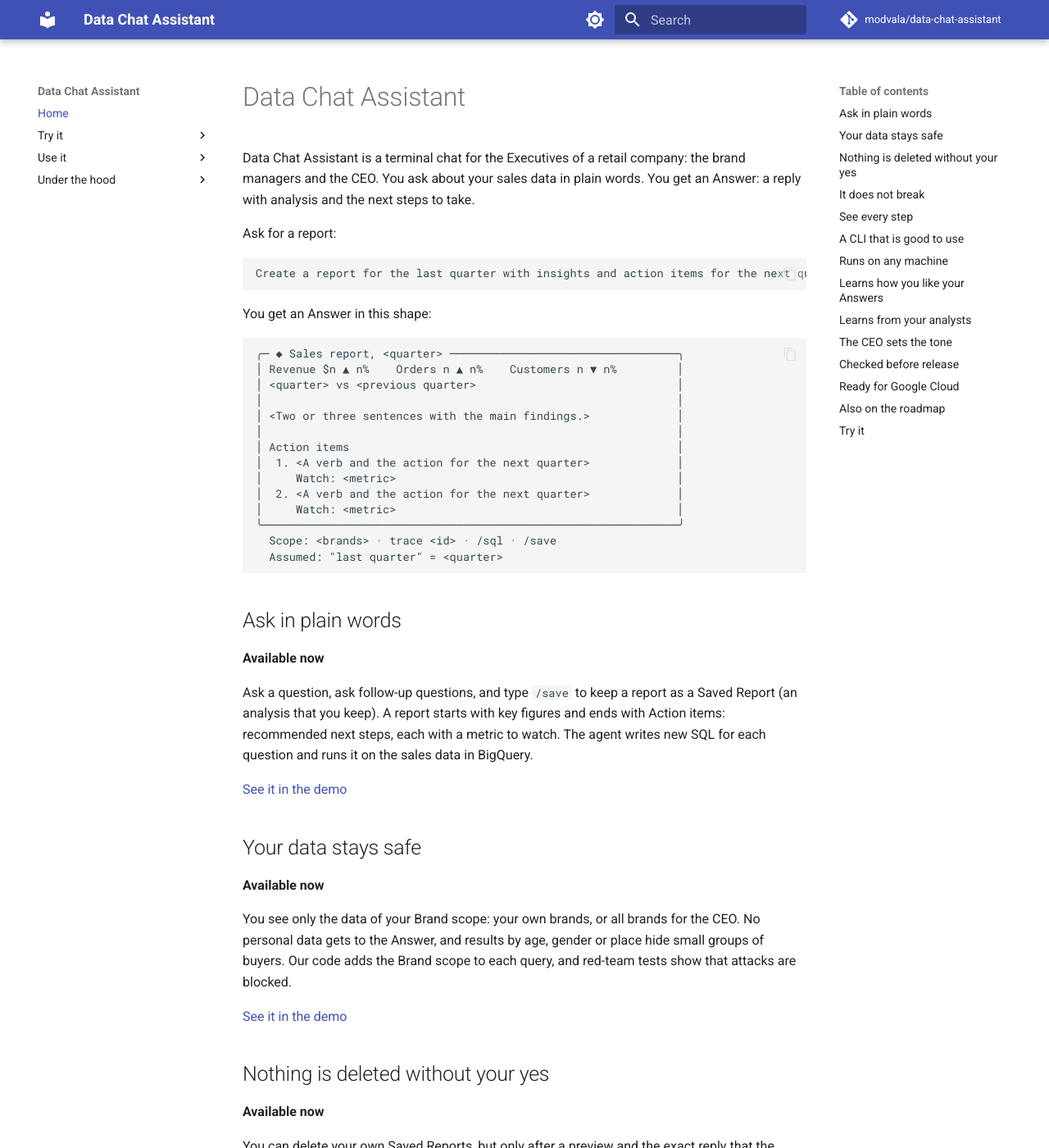
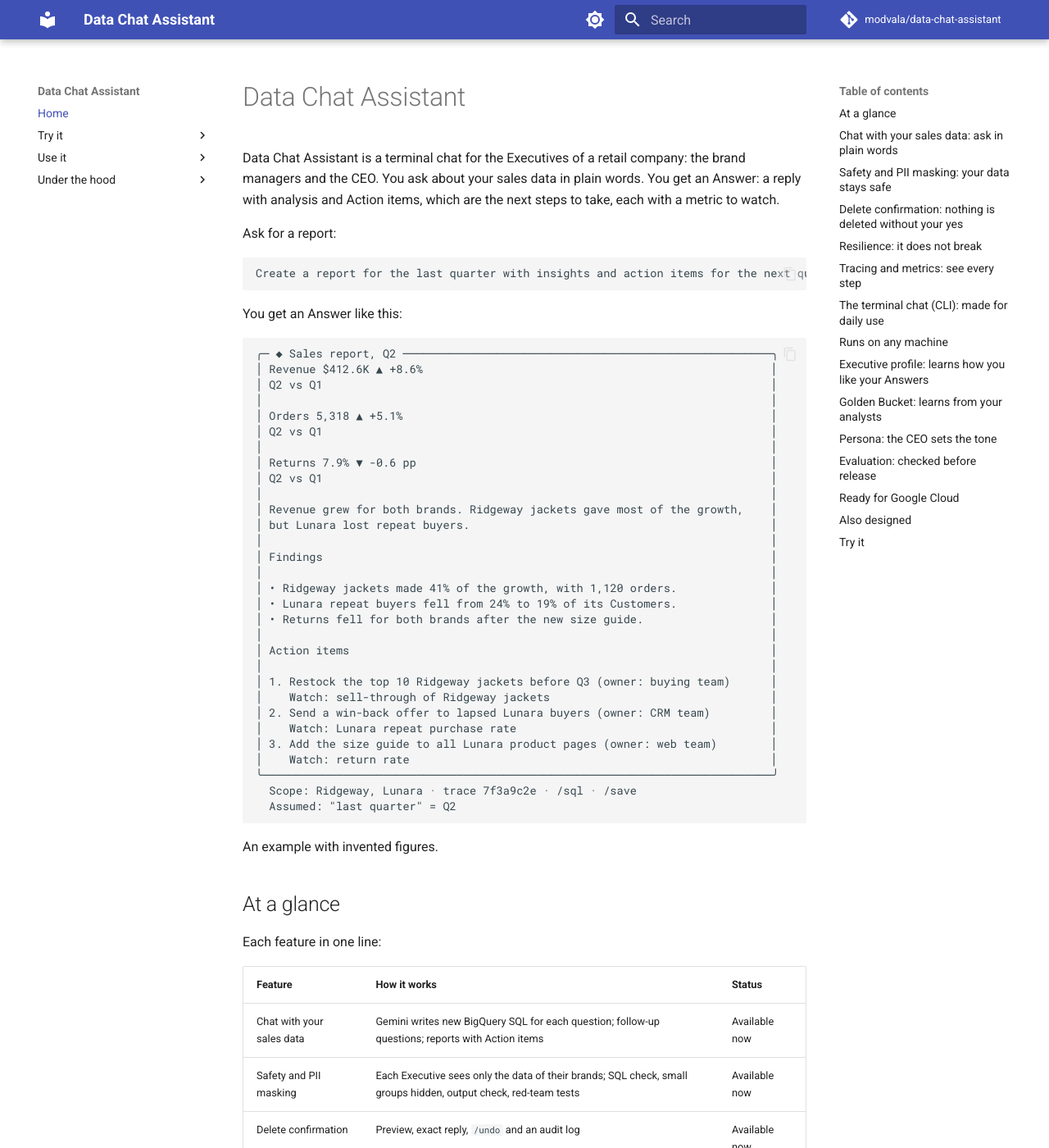
Before and after one commit to modvala/data-chat-assistant, an MkDocs documentation site: the page built from docs/site/index.md, in a window 1280 px wide and 1400 px high. Shown: the whole window at 82% size. Built offline with MkDocs 1.6.1 and Material for MkDocs 9.7.7, drawn with Linux system fonts in a browser that asks for light colours; comment, search, counter and statistics services are not loaded; some of the changed text lies outside the part shown.

Commit message:
Make the landing page clearer and remove the AC tags
The owner's feedback on the live landing page: the example was a
template, the feature names were hard to find, and the Demo tour still
showed acceptance criterion IDs.

- Home: the hero shows a full example Answer with invented figures, in
  the layout that the CLI really draws. A new "At a glance" table gives
  each feature, how it works and its status in one line. Each headline
  starts with the known name of the feature (Tracing and metrics,
  Golden Bucket, Evaluation, Executive profile, Persona). The CLI
  section explains the screen and the main commands. "Also designed"
  lists the other designed features.
- Demo tour: the headings and the intro have no acceptance criterion
  IDs. The 18 links to the scenarios (coverage table and Home) use the
  new anchors.
- Skill: no site page names a requirement ID; the Home spec has the
  realistic hero, the At a glance table and the named headlines.

Co-Authored-By: Claude Opus 5.5 <noreply@anthropic.com>

````diff
--- a/docs/site/index.md
+++ b/docs/site/index.md
@@ -1,6 +1,6 @@
 # Data Chat Assistant
 
-Data Chat Assistant is a terminal chat for the Executives of a retail company: the brand managers and the CEO. You ask about your sales data in plain words. You get an Answer: a reply with analysis and the next steps to take.
+Data Chat Assistant is a terminal chat for the Executives of a retail company: the brand managers and the CEO. You ask about your sales data in plain words. You get an Answer: a reply with analysis and Action items, which are the next steps to take, each with a metric to watch.
 
 Ask for a report:
 
@@ -8,42 +8,77 @@ Ask for a report:
 Create a report for the last quarter with insights and action items for the next quarter
 ```
 
-You get an Answer in this shape:
+You get an Answer like this:
 
 ```text
-╭─ ◆ Sales report, <quarter> ──────────────────────────────────╮
-│ Revenue $n ▲ n%    Orders n ▲ n%    Customers n ▼ n%         │
-│ <quarter> vs <previous quarter>                              │
-│                                                              │
-│ <Two or three sentences with the main findings.>             │
-│                                                              │
-│ Action items                                                 │
-│  1. <A verb and the action for the next quarter>             │
-│     Watch: <metric>                                          │
-│  2. <A verb and the action for the next quarter>             │
-│     Watch: <metric>                                          │
-╰──────────────────────────────────────────────────────────────╯
-  Scope: <brands> · trace <id> · /sql · /save
-  Assumed: "last quarter" = <quarter>
+╭─ ◆ Sales report, Q2 ───────────────────────────────────────────────────────╮
+│ Revenue $412.6K ▲ +8.6%                                                    │
+│ Q2 vs Q1                                                                   │
+│                                                                            │
+│ Orders 5,318 ▲ +5.1%                                                       │
+│ Q2 vs Q1                                                                   │
+│                                                                            │
+│ Returns 7.9% ▼ -0.6 pp                                                     │
+│ Q2 vs Q1                                                                   │
+│                                                                            │
+│ Revenue grew for both brands. Ridgeway jackets gave most of the growth,    │
+│ but Lunara lost repeat buyers.                                             │
+│                                                                            │
+│ Findings                                                                   │
+│                                                                            │
+│ • Ridgeway jackets made 41% of the growth, with 1,120 orders.              │
+│ • Lunara repeat buyers fell from 24% to 19% of its Customers.              │
+│ • Returns fell for both brands after the new size guide.                   │
+│                                                                            │
+│ Action items                                                               │
+│                                                                            │
+│ 1. Restock the top 10 Ridgeway jackets before Q3 (owner: buying team)      │
+│    Watch: sell-through of Ridgeway jackets                                 │
+│ 2. Send a win-back offer to lapsed Lunara buyers (owner: CRM team)         │
+│    Watch: Lunara repeat purchase rate                                      │
+│ 3. Add the size guide to all Lunara product pages (owner: web team)        │
+│    Watch: return rate                                                      │
+╰────────────────────────────────────────────────────────────────────────────╯
+  Scope: Ridgeway, Lunara · trace 7f3a9c2e · /sql · /save
+  Assumed: "last quarter" = Q2
 ```
 
-## Ask in plain words
+An example with invented figures.
+
+## At a glance
+
+Each feature in one line:
+
+| Feature | How it works | Status |
+| --- | --- | --- |
+| Chat with your sales data | Gemini writes new BigQuery SQL for each question; follow-up questions; reports with Action items | Available now |
+| Safety and PII masking | Each Executive sees only the data of their brands; SQL check, small groups hidden, output check, red-team tests | Available now |
+| Delete confirmation | Preview, exact reply, `/undo` and an audit log | Available now |
+| Resilience | Self-correction, retries, backup model, budgets, `Ctrl+C` and chaos mode | Available now |
+| Tracing and metrics | OpenTelemetry trace for each question, `/trace` and a metrics command | Available now |
+| Terminal chat (CLI) | A status line for each step, an Answer panel, typed commands, and modes for screen readers | Available now |
+| Executive profile | Learns how you like your Answers; `/profile` shows and edits it | Coming next |
+| Golden Bucket | A golden dataset of approved analyst work (question, SQL, report) that guides new queries | Coming next |
+| Persona | The CEO edits the tone in a form, with versions, preview and rollback | Coming next |
+| Evaluation | Test questions with reference SQL in CI, a judge model and side-by-side tests | Coming next |
+
+## Chat with your sales data: ask in plain words
 
 **Available now**
 
-Ask a question, ask follow-up questions, and type `/save` to keep a report as a Saved Report (an analysis that you keep). A report starts with key figures and ends with Action items: recommended next steps, each with a metric to watch. The agent writes new SQL for each question and runs it on the sales data in BigQuery.
+Ask a question and follow-up questions, or ask for a report with key figures, findings and Action items. Type `/save` to keep a report as a Saved Report: an analysis that you keep. Gemini writes new SQL for each question, and our code checks the SQL and runs it on the sales data in BigQuery.
 
-[See it in the demo](demo-tour.md#d1-core-chat-ac-core1)
+[See it in the demo](demo-tour.md#d1-core-chat)
 
-## Your data stays safe
+## Safety and PII masking: your data stays safe
 
 **Available now**
 
-You see only the data of your Brand scope: your own brands, or all brands for the CEO. No personal data gets to the Answer, and results by age, gender or place hide small groups of buyers. Our code adds the Brand scope to each query, and red-team tests show that attacks are blocked.
+You see only the data of your Brand scope: your own brands, or all brands for the CEO. No personal data gets to the Answer, and results by age, gender or place hide small groups of buyers. Our code checks each question, each query and each Answer, and red-team tests show that attacks are blocked.
 
-[See it in the demo](demo-tour.md#d3-brand-scope-ac-r22)
+[See it in the demo](demo-tour.md#d3-brand-scope)
 
-## Nothing is deleted without your yes
+## Delete confirmation: nothing is deleted without your yes
 
 **Available now**
 
@@ -60,29 +95,42 @@ flowchart TB
     D --> U["/undo brings<br/>the reports back"]
 ```
 
-[See it in the demo](demo-tour.md#d5-delete-with-a-strict-confirmation-ac-r31)
+[See it in the demo](demo-tour.md#d5-delete-with-a-strict-confirmation)
 
-## It does not break
+## Resilience: it does not break
 
 **Available now**
 
-A failed query gets a fix, and an empty result gets a reason, such as `Did you mean …?` for a value that has a typo. When a service fails, the agent tries again or uses a backup model, and your session continues. Each question has a budget of model calls, data and time, `Ctrl+C` stops a question, and chaos mode adds failures for a test.
+A failed query gets a fix, and an empty result gets a reason, such as `Did you mean …?` for a typo. When a service fails, the agent tries again or uses a backup model, and your session continues. Each question has a budget of model calls, data and time, `Ctrl+C` stops a question, and chaos mode adds failures for a test.
 
-[See it in the demo](demo-tour.md#d9-service-failures-ac-r52)
+[See it in the demo](demo-tour.md#d9-service-failures)
 
-## See every step
+## Tracing and metrics: see every step
 
 **Available now**
 
-Each Answer ends with a provenance line: your Brand scope, the assumptions of the agent and a trace ID. Type `/sql` to see the query, and `/trace` to see each step from your question to the Answer. Each question writes a trace with no personal data, and the metrics command calculates the agent metrics from the traces.
+Each Answer ends with a provenance line: your Brand scope, the assumptions of the agent and a trace ID. Type `/sql` to see the query, and `/trace` to see each step from your question to the Answer. Each question writes an OpenTelemetry trace with no personal data, and the metrics command calculates the agent metrics from the traces.
 
-[See it in the demo](demo-tour.md#d13-the-steps-of-a-turn-ac-r73)
+[See it in the demo](demo-tour.md#d13-the-steps-of-a-turn)
 
-## A CLI that is good to use
+## The terminal chat (CLI): made for daily use
 
 **Available now**
 
-While the agent works, a status line tells you the step, such as `Writing SQL` or `Running the query`. Plain, ASCII and no-color modes make the chat work with screen readers, pipes and simple terminals. Each status has a word and a symbol, not only a color, and each action is a typed command.
+Each session starts with a header that shows who you are and your Brand scope. While the agent works, a status line shows the step, such as `Writing SQL` or `Running the query`. Each Answer comes in a panel, with the provenance line under it.
+
+The main commands:
+
+- `/help`: show all the commands.
+- `/sql`: show the SQL of the last Answer.
+- `/trace`: show the steps of the last question.
+- `/save`: keep the last Answer as a Saved Report.
+- `/list`: show your Saved Reports.
+- `/undo`: bring back the reports of the last delete.
+
+Plain, ASCII and no-color modes make the chat work with screen readers, pipes and simple terminals. Each status has a word and a symbol, not only a color.
+
+[See all the commands and options in the Executive guide](guide.md#command-and-option-reference)
 
 ## Runs on any machine
 
@@ -92,25 +140,36 @@ Install the prototype with uv, or run it with Docker on a computer that has only
 
 [See how to run it with Docker](get-started.md#run-with-docker)
 
-## Learns how you like your Answers
+## Executive profile: learns how you like your Answers
 
 **Coming next**
 
 The agent will remember how each Executive likes the Answers: tables or bullet points, the depth and the length. You will see and edit your Executive profile (your presentation preferences) with `/profile`, and your edit will always win over a learned value. A job after each question will update the profile, so the Answer does not get slower.
 
-## Learns from your analysts
+## Golden Bucket: learns from your analysts
 
 **Coming next**
 
-For each question, the agent will find similar past analyses of your analysts and use their logic. A Trio is one past analysis: a question, its SQL and the analyst report, and the Golden Bucket keeps the approved Trios. An analyst will review each new Trio before the agent can use it, and the Answer will show the Trios that it used.
+The Golden Bucket is a golden dataset of Trios: past analyses with a question, its SQL and the analyst report. For each question, the agent will find similar approved Trios, use their logic and show their IDs in the Answer. Good dialogs will become new Trios, and an analyst will review each one before the agent can use it.
 
-## The CEO sets the tone
+Look at how a Trio gets into the Golden Bucket and then helps a new question:
+
+```mermaid
+flowchart LR
+    A["Analyst Trios<br/>and good dialogs"] --> R{"Analyst review"}
+    R -->|approved| GB[("Golden Bucket")]
+    Q[Your question] --> F["Find similar Trios"]
+    GB --> F
+    F --> S["New SQL that uses<br/>the analyst logic"]
+```
+
+## Persona: the CEO sets the tone
 
 **Coming next**
 
 The Persona is the tone and the content rules for all Answers, and the CEO will change it in a form. Each change will be a new version, with a check, a preview and a rollback, and it will need no new release. The Persona will not be able to change the safety rules.
 
-## Checked before release
+## Evaluation: checked before release
 
 **Coming next**
 
@@ -134,7 +193,7 @@ flowchart TB
     RUN --> OBS["Cloud Trace, Logging<br/>and Monitoring"]
 ```
 
-## Also on the roadmap
+## Also designed
 
 **Coming next**
 
@@ -142,9 +201,13 @@ The design also has these features:
 
 - **Metric catalog:** one reviewed definition for each business metric, such as churn.
 - **Result cache:** a repeated query costs less, with a separate cache for each Brand scope.
-- **Circuit breaker:** after many failures, the agent stops its calls to that service for a short time.
-- **Saved Reports by email:** send a report to your colleagues, after a preview and your confirmation.
-- **Web chat:** a web page that uses the same agent service as the terminal chat.
+- **Circuit breaker:** after many failures of a service, the agent stops its calls to it for a short time.
+- **Charts:** bar charts and trend lines in the chat, with the exact figures next to them.
+- **Saved Reports by email:** send a report to colleagues in your company, after a preview and your confirmation.
+- **Web search for trends:** results from the web, kept apart from the company data, with their source.
+- **System learning:** failed or corrected questions become proposed fixes that analysts review and tests check.
+- **Review console for analysts:** a web page where analysts approve new Trios and the CEO edits the Persona.
+- **Web chat:** a web page or a chat bot that uses the same agent service as the terminal chat.
 
 ## Try it
 
````
Also changed, not shown: .claude/skills/sync-simple-docs/PAGES.md (+18 -17 lines), .claude/skills/sync-simple-docs/SKILL.md (+2 -2 lines), docs/requirements-coverage.md (+13 -13 lines), docs/site/demo-tour.md (+14 -14 lines).
